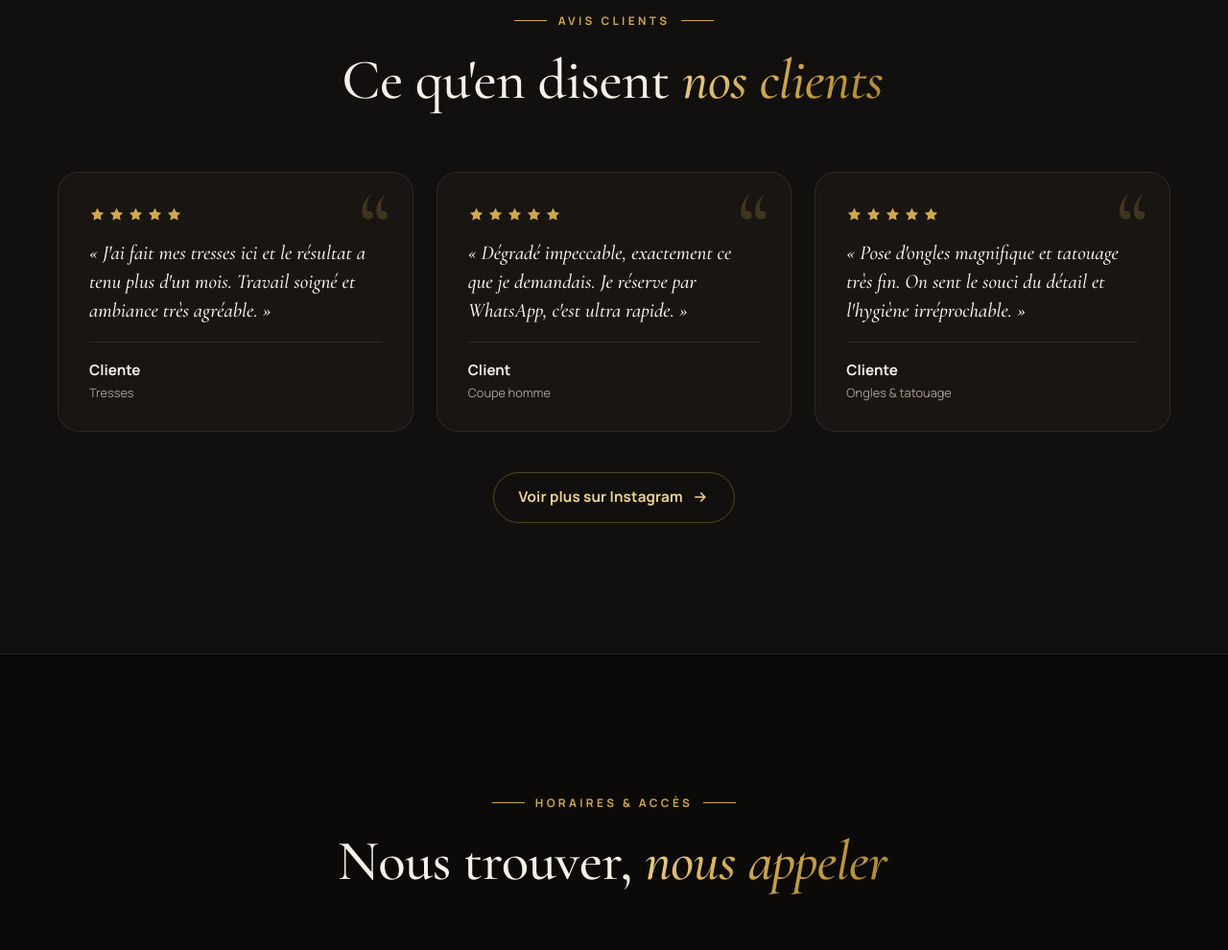
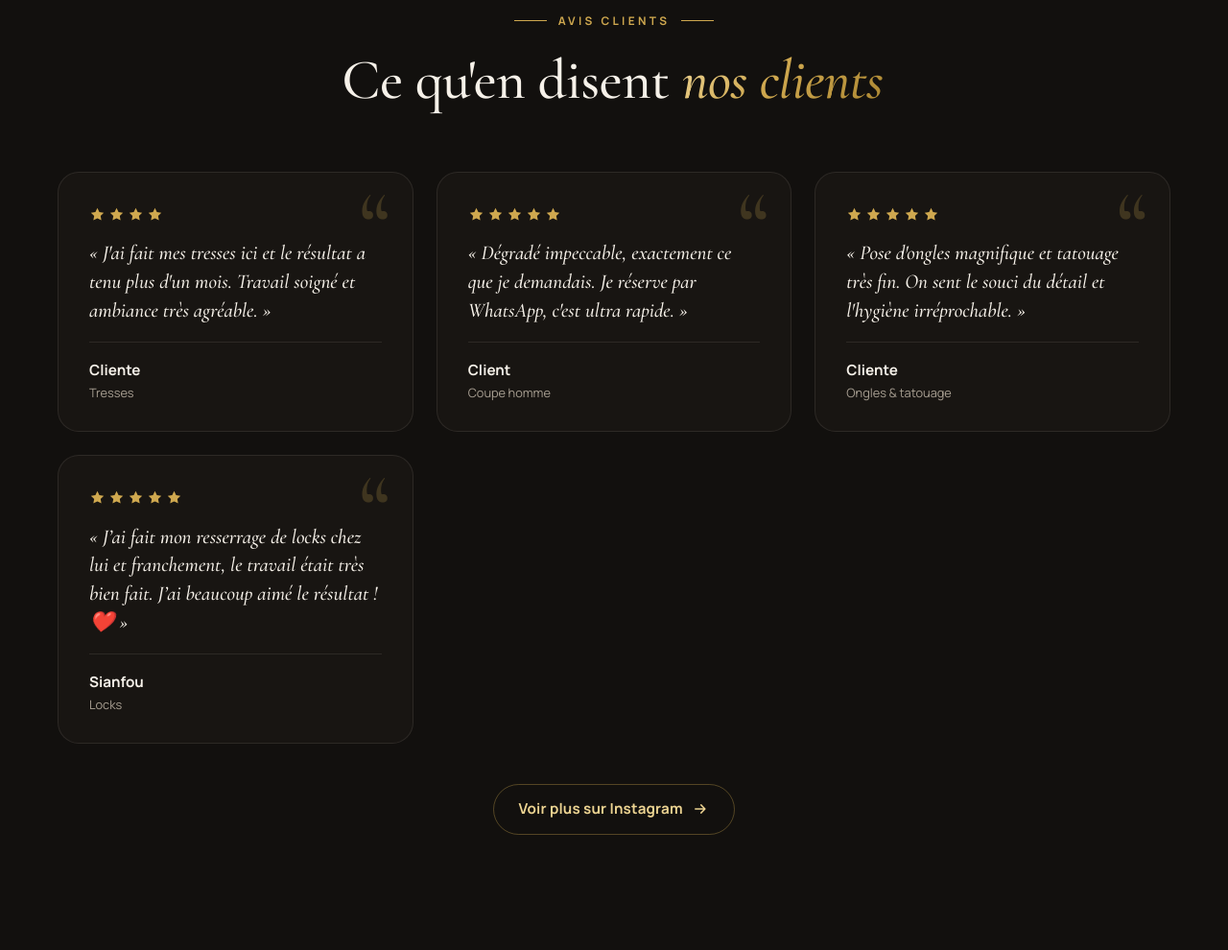
Before and after one commit to sinafou2507/zakpa-coiffure, a plain HTML site: page index.html in a window 1280 px wide. Shown: the part 6423-7413 px from the top of the page at 96% size. Drawn offline with nearby package versions, Linux system fonts and the light colour scheme.

Commit message:
Back office en ligne : avis clients
avis clients

```diff
--- a/index.html
+++ b/index.html
@@ -619,8 +619,8 @@
     <div class="grid grid--reviews">
 
       <figure class="review reveal">
-        <span class="review__stars" aria-label="Note : 5 étoiles sur 5">
-          <svg aria-hidden="true"><use href="#i-star"/></svg><svg aria-hidden="true"><use href="#i-star"/></svg><svg aria-hidden="true"><use href="#i-star"/></svg><svg aria-hidden="true"><use href="#i-star"/></svg><svg aria-hidden="true"><use href="#i-star"/></svg>
+        <span class="review__stars" aria-label="Note : 4 étoiles sur 5">
+          <svg aria-hidden="true"><use href="#i-star"/></svg><svg aria-hidden="true"><use href="#i-star"/></svg><svg aria-hidden="true"><use href="#i-star"/></svg><svg aria-hidden="true"><use href="#i-star"/></svg>
         </span>
         <blockquote>« J'ai fait mes tresses ici et le résultat a tenu plus d'un mois. Travail soigné et ambiance très agréable. »</blockquote>
         <figcaption><strong>Cliente</strong><span>Tresses</span></figcaption>
@@ -642,6 +642,13 @@
         <figcaption><strong>Cliente</strong><span>Ongles &amp; tatouage</span></figcaption>
       </figure>
 
+      <figure class="review reveal">
+        <span class="review__stars" aria-label="Note : 5 étoiles sur 5">
+          <svg aria-hidden="true"><use href="#i-star"/></svg><svg aria-hidden="true"><use href="#i-star"/></svg><svg aria-hidden="true"><use href="#i-star"/></svg><svg aria-hidden="true"><use href="#i-star"/></svg><svg aria-hidden="true"><use href="#i-star"/></svg>
+        </span>
+        <blockquote>« J’ai fait mon resserrage de locks chez lui et franchement, le travail était très bien fait. J’ai beaucoup aimé le résultat ! ❤️ »</blockquote>
+        <figcaption><strong>Sianfou</strong><span>Locks</span></figcaption>
+      </figure>
 
     </div>
 
```
